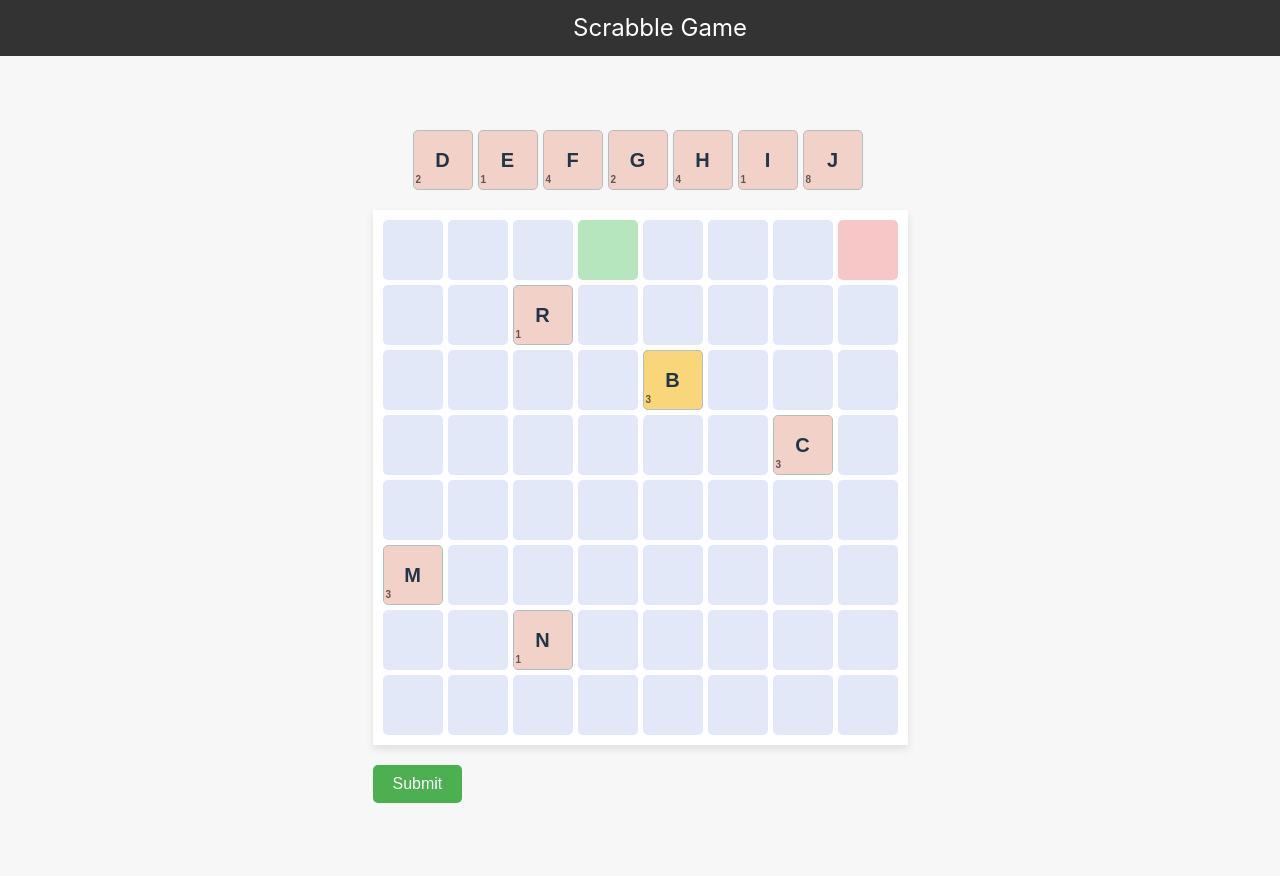
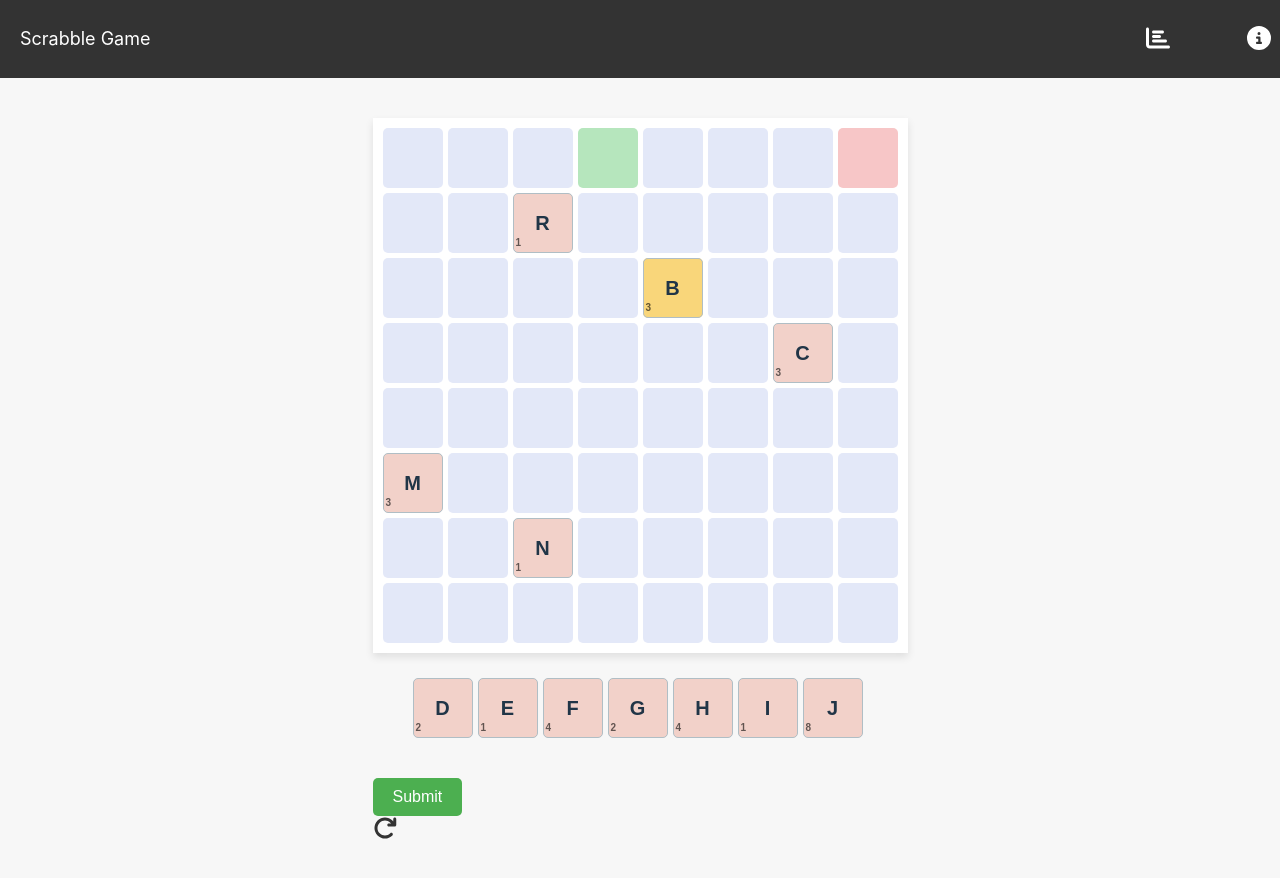
Before and after one commit to jbille29/Scrabble2ndAttempt, a React (Vite) app: page / in a window 1280 px wide. Shown: the top 878 px of the page. Built offline with nearby package versions, Linux system fonts and the light colour scheme.

Commit message:
more style changes

```diff
--- a/src/Board.jsx
+++ b/src/Board.jsx
@@ -1,8 +1,9 @@
-// components/Board.jsx
 import React, { useState, useEffect } from 'react';
 import Square from './Square';
 import Tile from './Tile';
 import { extractWords, calculateScore, isConnected } from './utils/gameUtils';
+import { FontAwesomeIcon } from '@fortawesome/react-fontawesome';
+import { faRedo } from '@fortawesome/free-solid-svg-icons';
 
 const Board = () => {
   const gridWidth = 8; // Set grid width for 8x8 grid
@@ -90,6 +91,13 @@ const Board = () => {
     }
   };
 
+  const resetBoard = () => {
+    setBoard(Array(gridWidth * gridWidth).fill(null).map((_, index) => ({
+      tile: prePlacedTiles.find(t => t.position === index) || null,
+    })));
+    setTilesInPool([...letterPool]); // Reset tiles in pool to initial state
+  };
+
   const handleCalculateScore = () => {
     const words = extractWords(board, gridWidth);
     if (isConnected(board, gridWidth)) {
@@ -106,13 +114,6 @@ const Board = () => {
 
   return (
     <div>
-      <div style={{ display: 'flex', justifyContent: 'center', marginBottom: '20px' }}>
-        {tilesInPool.map(tile => (
-          <div style={{marginRight:'5px' }}>
-            <Tile key={tile.id} letter={tile.letter} id={tile.id} isDraggable={!tile.isPrePlaced} letterScores={letterScores} tileSize={tileSize} featureBackground={null}/>
-          </div>
-        ))}
-      </div>
       <div style={{
           display: 'grid',
           gridTemplateColumns: `repeat(${gridWidth}, ${tileSize})`,
@@ -120,9 +121,16 @@ const Board = () => {
           backgroundColor: '#ffffff', // Bright, clean background for the grid
           padding: '10px',
           boxShadow: '0 4px 8px rgba(0,0,0,0.1)' // Subtle shadow for depth
-      }}>
+        }}>
         {board.map((square, index) => (
           <Square key={index} id={index} onDrop={moveTileToBoard} returnTile={returnTileToArea} tile={square.tile} feature={square.feature} letterScores={letterScores} tileSize={tileSize}/>
+        ))}
+      </div>
+      <div style={{ display: 'flex', justifyContent: 'center', marginBottom: '20px' }}>
+        {tilesInPool.map(tile => (
+          <div style={{marginRight:'5px', marginTop:'25px'}} key={tile.id}>
+            <Tile key={tile.id} letter={tile.letter} id={tile.id} isDraggable={!tile.isPrePlaced} letterScores={letterScores} tileSize={tileSize} featureBackground={null}/>
+          </div>
         ))}
       </div>
       <button
@@ -137,6 +145,9 @@ const Board = () => {
           fontSize: '16px',
           borderRadius: '5px'
         }}>Submit</button>
+        <div style={{ marginBottom: '20px' }}>
+        <FontAwesomeIcon icon={faRedo} onClick={resetBoard} style={{ cursor: 'pointer', color: '#333', fontSize: '24px' }} />
+      </div>
       {showModal && (
         <div
           style={{
--- a/src/Square.jsx
+++ b/src/Square.jsx
@@ -69,6 +69,7 @@ const Square = ({ onDrop, returnTile, tile, id, feature, letterScores, tileSize
       padding: '0',
        position: 'relative',
       borderRadius: '5px',
+      userSelect: 'none',  // Prevent text selection
     }}
          onDoubleClick={handleDoubleClick}>
           {tile && <Tile key={tile.id} letter={tile.letter} id={tile.id} isDraggable={!tile.isPrePlaced} letterScores={letterScores} tileSize={tileSize} featureBackground={feature ? featureStyles[feature.type].backgroundColor : null} />}
--- a/src/Tile.jsx
+++ b/src/Tile.jsx
@@ -36,6 +36,7 @@ const Tile = ({ letter, id, isDraggable, letterScores, tileSize, featureBackgrou
       alignItems: 'center',
       borderRadius: '5px', // Rounded corners for aesthetics
       boxSizing: 'border-box', // Include padding and border in the size
+      userSelect: 'none',  // Prevent text selection
     }}>
       {letter}
       <span style={{
--- a/src/components/Navbar.jsx
+++ b/src/components/Navbar.jsx
@@ -1,18 +1,71 @@
-// components/Navbar.jsx
-import React from 'react';
+import React, { useState } from 'react';
+import { FontAwesomeIcon } from '@fortawesome/react-fontawesome';
+import { faChartBar, faInfoCircle } from '@fortawesome/free-solid-svg-icons';
 
 const Navbar = () => {
+  const [showInfoModal, setShowInfoModal] = useState(false);
+  const [showStatsModal, setShowStatsModal] = useState(false);
+
+  const toggleInfoModal = () => setShowInfoModal(!showInfoModal);
+  const toggleStatsModal = () => setShowStatsModal(!showStatsModal);
+
   return (
+    <>
       <nav style={{
+        display: 'flex',
+        justifyContent: 'space-between',
+        alignItems: 'center',
         width: '100%',
         padding: '10px 20px',
         backgroundColor: '#333',
         color: '#fff',
-      textAlign: 'center',
-      fontSize: '24px'
+        fontSize: '18px'
       }}>
-      Scrabble Game
+        <div>Scrabble Game</div>
+        <div>
+          <button onClick={toggleStatsModal} style={{ background: 'none', border: 'none', color: '#fff', cursor: 'pointer', fontSize: '24px' }}>
+            <FontAwesomeIcon icon={faChartBar} />
+          </button>
+          <button onClick={toggleInfoModal} style={{ background: 'none', border: 'none', color: '#fff', cursor: 'pointer', fontSize: '24px', marginLeft: '20px' }}>
+            <FontAwesomeIcon icon={faInfoCircle} />
+          </button>
+        </div>
       </nav>
+      {showStatsModal && (
+        <div style={{
+          position: 'fixed',
+          top: '50%',
+          left: '50%',
+          transform: 'translate(-50%, -50%)',
+          backgroundColor: 'white',
+          padding: '20px',
+          zIndex: 1000,
+          borderRadius: '8px',
+          boxShadow: '0 4px 8px rgba(0,0,0,0.3)'
+        }}>
+          <h2>Statistics</h2>
+          <p>Here you could display game stats such as score, number of games played, etc.</p>
+          <button onClick={toggleStatsModal} style={{ padding: '10px 20px', backgroundColor: '#333', color: 'white', border: 'none', borderRadius: '5px', cursor: 'pointer' }}>Close</button>
+        </div>
+      )}
+      {showInfoModal && (
+        <div style={{
+          position: 'fixed',
+          top: '50%',
+          left: '50%',
+          transform: 'translate(-50%, -50%)',
+          backgroundColor: 'white',
+          padding: '20px',
+          zIndex: 1000,
+          borderRadius: '8px',
+          boxShadow: '0 4px 8px rgba(0,0,0,0.3)'
+        }}>
+          <h2>Game Instructions</h2>
+          <p>Details about how to play the game, rules, tips, and other information.</p>
+          <button onClick={toggleInfoModal} style={{ padding: '10px 20px', backgroundColor: '#333', color: 'white', border: 'none', borderRadius: '5px', cursor: 'pointer' }}>Close</button>
+        </div>
+      )}
+    </>
   );
 };
 
```
Lines whose indentation alone changed are shown as unchanged.
